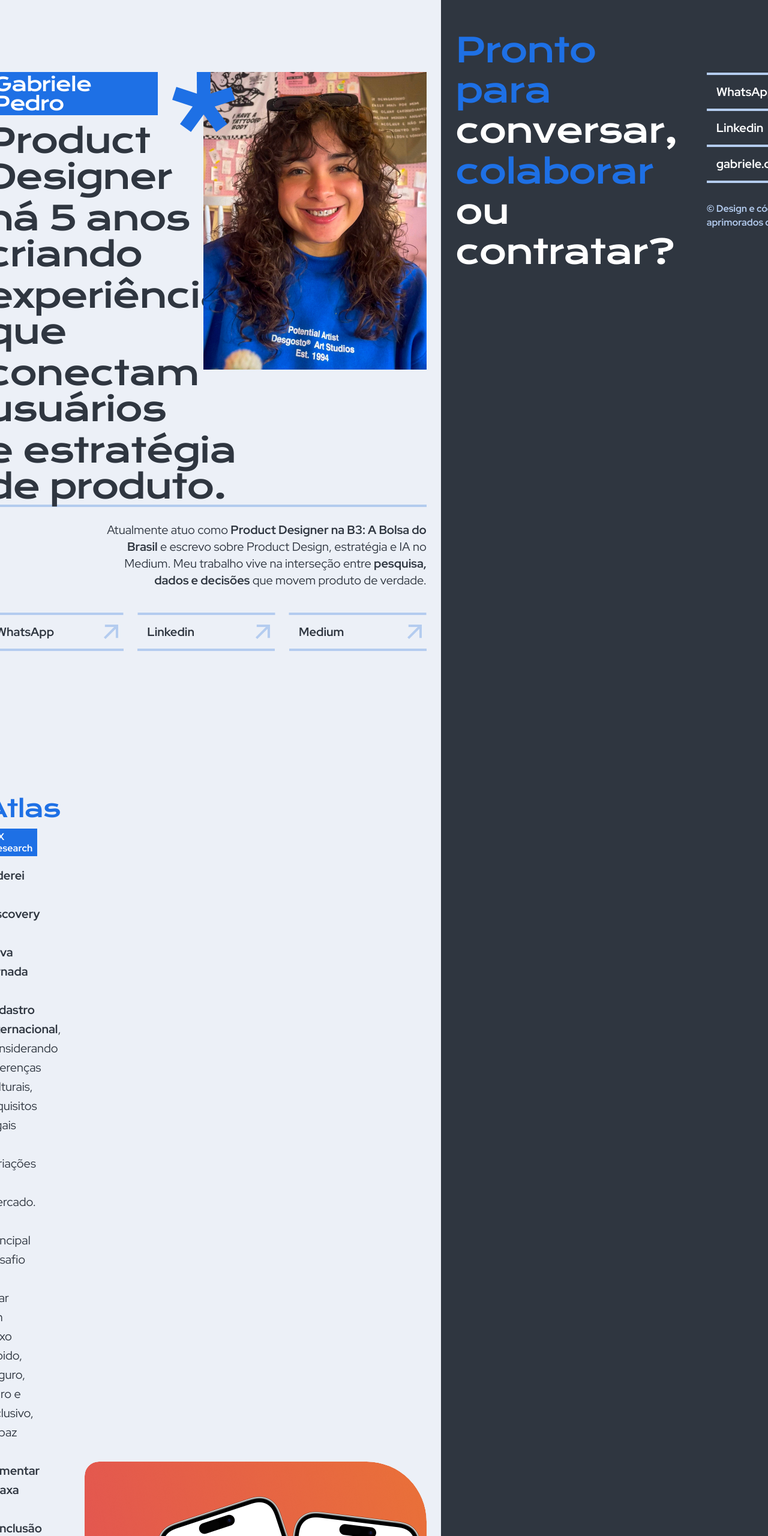
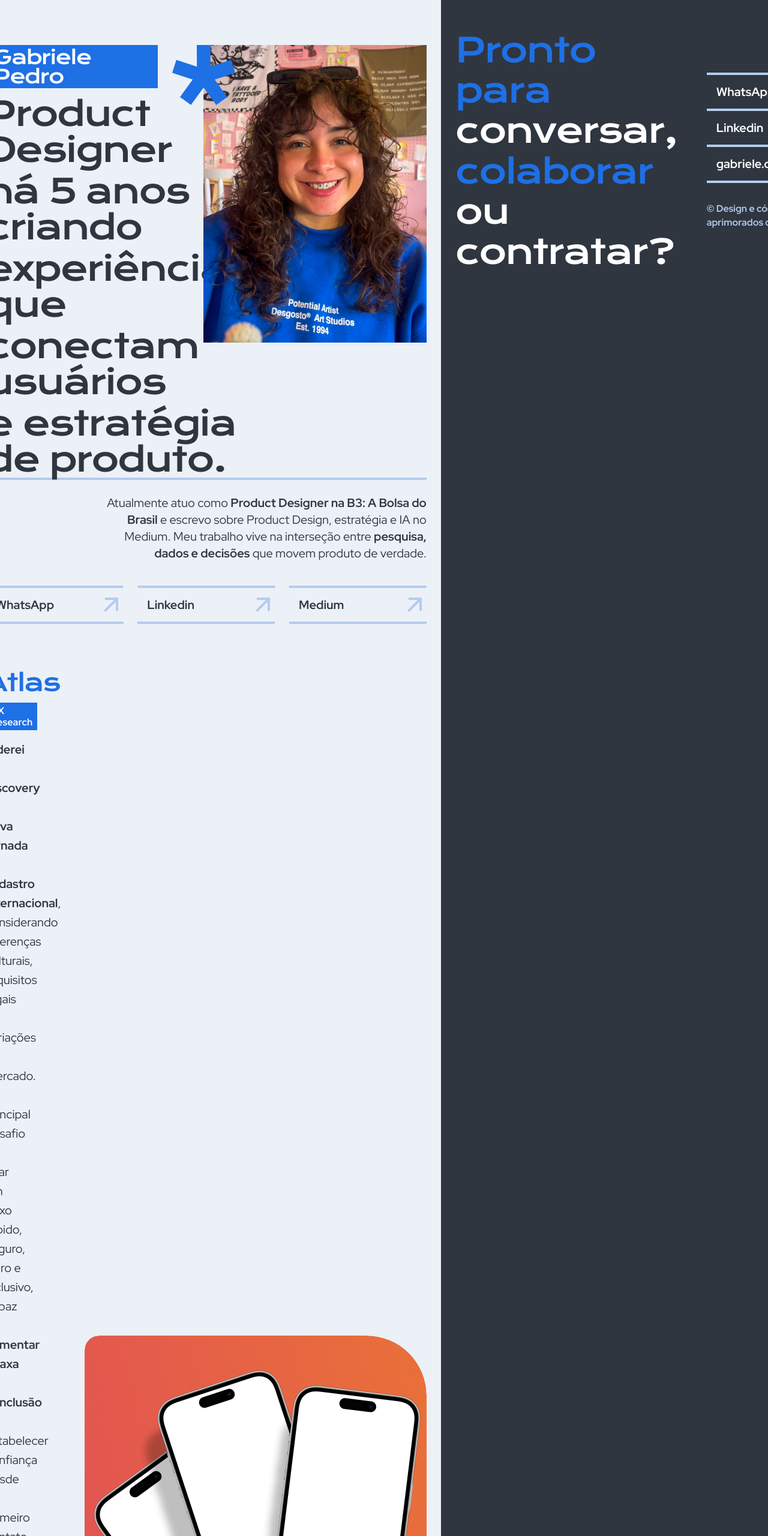
Before and after one commit to GabrielePedro/REPO, a website: page index.html in a window 1280 px wide. Shown: the top 2560 px of the page at 60% size. Drawn offline with nearby package versions, Linux system fonts and the light colour scheme; a small style sheet from the web is missing.

Commit message:
Standardize spacing between home sections

```diff
--- a/styles/components/case.css
+++ b/styles/components/case.css
@@ -166,3 +166,26 @@
   .skillset-row { flex-direction:column; gap:16px; }
   .skillset-title { margin-bottom:8px; }
 }
+
+
+/* Consistent 75px vertical rhythm for the Home page */
+.banner:not(.banner--yampi) {
+  padding-top: 0;
+  padding-bottom: 0;
+}
+.banner:not(.banner--yampi) .banner-outer {
+  margin-top: 0;
+  margin-bottom: 0;
+  padding-top: 75px;
+  padding-bottom: 0;
+}
+.cases-section {
+  padding-top: 75px;
+  padding-bottom: 75px;
+}
+.cases-section .case-row {
+  margin-bottom: 75px;
+}
+.cases-section .case-row:last-child {
+  margin-bottom: 0;
+}
```
